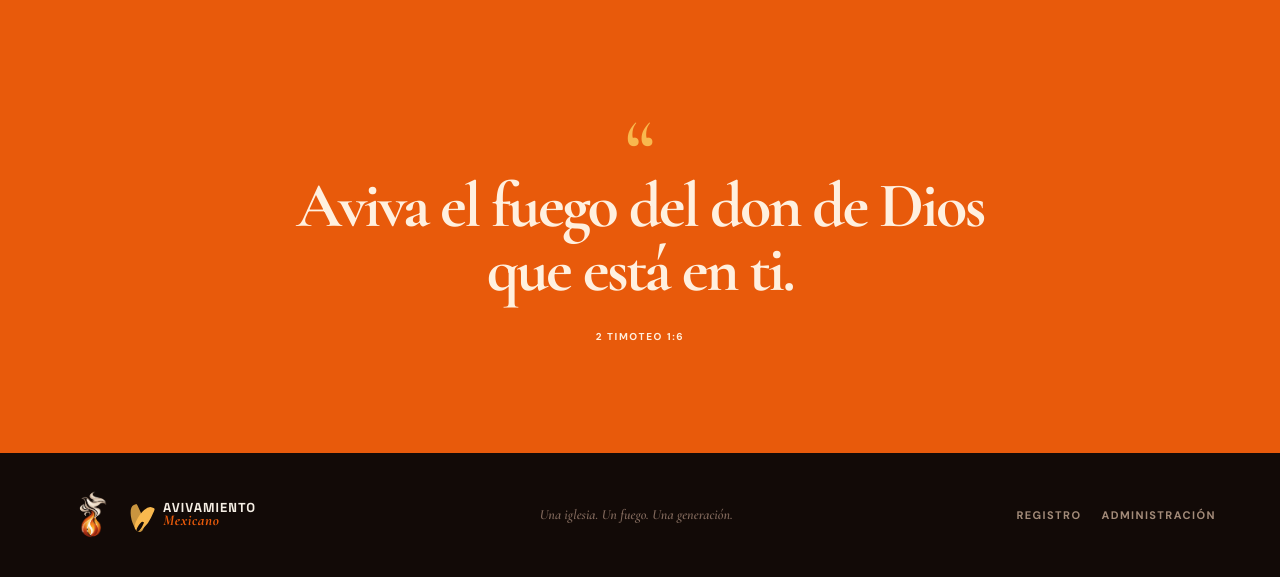
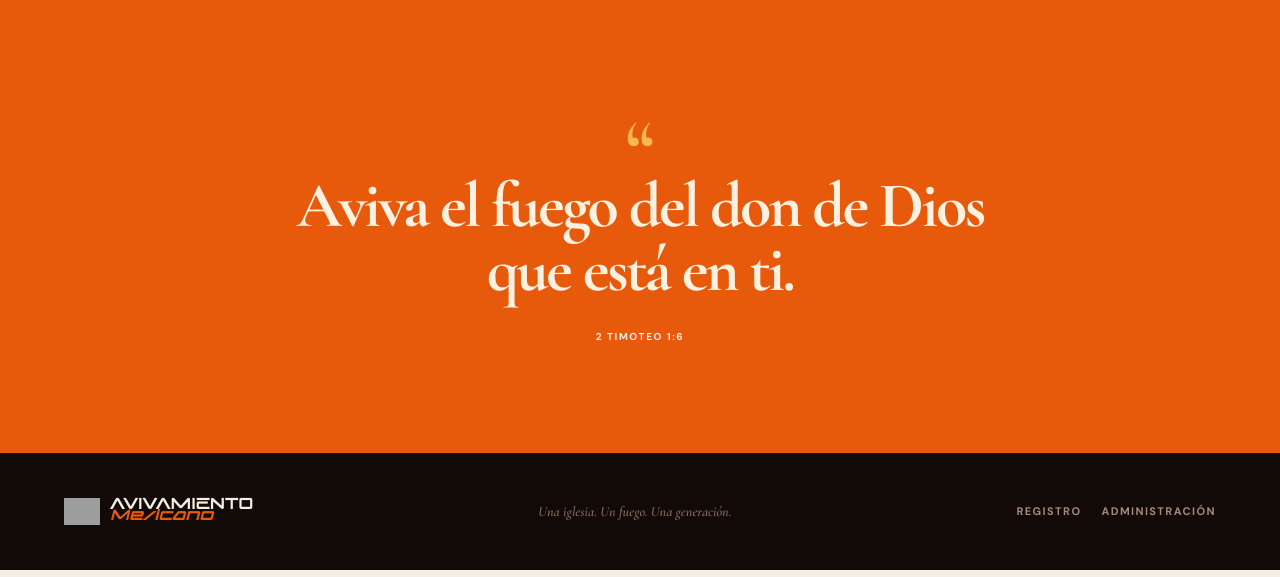
Before and after one commit to al064697/AvivamientoMexicano, a Flask app: page / in a window 1280 px wide. Shown: the part 2188-2765 px from the top of the page. Run offline with Flask 3, Linux system fonts and the light colour scheme; grey boxes are pictures that could not be loaded.

Commit message:
Use single symbol with MADENZ wordmark

```diff
--- a/static/css/style.css
+++ b/static/css/style.css
@@ -9,10 +9,11 @@ body { background: var(--paper); color: var(--ink); font-family: var(--font-body
 a { color: inherit; text-decoration: none; transition: color .25s ease, opacity .25s ease; }
 .site-header { align-items: center; display: flex; justify-content: space-between; padding: 28px 5vw; position: absolute; top: 0; width: 100%; z-index: 3; }
 .brand { align-items: center; display: flex; font-family: var(--font-ui); font-size: 13px; font-weight: 700; gap: 10px; letter-spacing: .08em; line-height: .9; text-transform: uppercase; }
-.brand-image { display: block; height: auto; max-height: 58px; max-width: 190px; transition: transform .35s cubic-bezier(.22, 1, .36, 1); width: auto; }
-.brand:hover .brand-image { transform: scale(1.05); }
-.brand-fallback { align-items: center; display: flex; gap: 10px; }
-.brand em { color: var(--orange); font-family: var(--font-quote); font-size: 15px; font-style: italic; letter-spacing: .04em; text-transform: none; }
+.brand-symbol { display: block; height: 48px; object-fit: contain; transition: transform .35s cubic-bezier(.22, 1, .36, 1); width: 42px; }
+.brand:hover .brand-symbol { transform: scale(1.08) rotate(-3deg); }
+.brand-text { display: flex; flex-direction: column; font-family: var(--font-brand); letter-spacing: .04em; line-height: .8; text-transform: uppercase; }
+.brand-text strong { color: var(--ink); font-size: 18px; font-weight: 600; }
+.brand-text em { color: var(--orange); font-size: 17px; font-style: italic; letter-spacing: .02em; text-transform: none; }
 .brand-mark { display: inline-block; height: 34px; position: relative; width: 25px; }
 .brand-mark::before, .brand-mark::after, .brand-mark i, .brand-mark b { background: var(--orange); border-radius: 80% 10% 70% 30%; bottom: 0; content: ''; display: block; height: 27px; position: absolute; transform: rotate(25deg); width: 12px; }
 .brand-mark::before { left: 3px; opacity: .8; transform: rotate(-25deg); }
@@ -125,7 +126,9 @@ td { color: #6f5b4b; font-size: 13px; }
 .footer-brand { color: var(--paper); }
 .footer-brand .brand-mark::before, .footer-brand .brand-mark::after, .footer-brand .brand-mark i { background: var(--gold); }
 .footer-brand .brand-mark b { background: #120a07; }
-.footer-brand .brand-image { max-height: 52px; max-width: 175px; }
+.footer-brand .brand-symbol { height: 42px; width: 36px; }
+.footer-brand .brand-text strong { color: var(--paper); font-size: 15px; }
+.footer-brand .brand-text em { font-size: 14px; }
 .site-footer p { font-family: var(--font-quote); font-size: 14px; font-style: italic; }
 .footer-links { display: flex; gap: 20px; }
 input, select, button { transition: border-color .25s ease, box-shadow .25s ease, transform .25s ease; }
--- a/templates/footer.html
+++ b/templates/footer.html
@@ -1 +1 @@
-<footer class="site-footer"><div class="brand footer-brand"><img class="brand-image" src="{{ url_for('static', filename='img/logo-principal.png') }}" alt="Avivamiento Mexicano" onerror="this.hidden=true; this.nextElementSibling.hidden=false;" /><span class="brand-fallback" hidden><span class="brand-mark" aria-hidden="true"><i></i><b></b></span><span>Avivamiento<br /><em>Mexicano</em></span></span></div><p>Una iglesia. Un fuego. Una generación.</p><div class="footer-links"><a href="{{ url_for('registration_page') }}">Registro</a><a href="{{ url_for('admin_dashboard') }}">Administración</a></div></footer>
+<footer class="site-footer"><div class="brand footer-brand"><img class="brand-symbol" src="{{ url_for('static', filename='img/logo-mark.png') }}" alt="" onerror="this.hidden=true;" /><span class="brand-text"><strong>AVIVAMIENTO</strong><em>Mexicano</em></span></div><p>Una iglesia. Un fuego. Una generación.</p><div class="footer-links"><a href="{{ url_for('registration_page') }}">Registro</a><a href="{{ url_for('admin_dashboard') }}">Administración</a></div></footer>
--- a/templates/index.html
+++ b/templates/index.html
@@ -9,7 +9,7 @@
   </head>
   <body>
     <header class="site-header">
-      <a class="brand" href="{{ url_for('home') }}"><img class="brand-image" src="{{ url_for('static', filename='img/logo-principal.png') }}" alt="Avivamiento Mexicano" onerror="this.hidden=true; this.nextElementSibling.hidden=false;" /><span class="brand-fallback" hidden><span class="brand-mark" aria-hidden="true"><i></i><b></b></span><span>Avivamiento<br /><em>Mexicano</em></span></span></a>
+      <a class="brand" href="{{ url_for('home') }}"><img class="brand-symbol" src="{{ url_for('static', filename='img/logo-mark.png') }}" alt="" onerror="this.hidden=true;" /><span class="brand-text"><strong>AVIVAMIENTO</strong><em>Mexicano</em></span></a>
       <button class="menu-toggle" aria-label="Abrir menú" aria-expanded="false">Menu</button>
       <nav class="site-nav"><a href="#vision">Visión</a><a href="#programa">Programa</a><a href="{{ url_for('registration_page') }}">Registro</a></nav>
       <a class="header-cta" href="{{ url_for('registration_page') }}">Quiero asistir ↗</a>
--- a/templates/registro.html
+++ b/templates/registro.html
@@ -2,7 +2,7 @@
 <html lang="es">
   <head><meta charset="UTF-8" /><meta name="viewport" content="width=device-width, initial-scale=1.0" /><title>Registro | Avivamiento Mexicano</title><link rel="stylesheet" href="{{ url_for('static', filename='css/style.css') }}" /></head>
   <body>
-    <header class="site-header"><a class="brand" href="{{ url_for('home') }}"><img class="brand-image" src="{{ url_for('static', filename='img/logo-principal.png') }}" alt="Avivamiento Mexicano" onerror="this.hidden=true; this.nextElementSibling.hidden=false;" /><span class="brand-fallback" hidden><span class="brand-mark" aria-hidden="true"><i></i><b></b></span><span>Avivamiento<br /><em>Mexicano</em></span></span></a><a class="header-cta" href="{{ url_for('home') }}">Volver al inicio</a></header>
+    <header class="site-header"><a class="brand" href="{{ url_for('home') }}"><img class="brand-symbol" src="{{ url_for('static', filename='img/logo-mark.png') }}" alt="" onerror="this.hidden=true;" /><span class="brand-text"><strong>AVIVAMIENTO</strong><em>Mexicano</em></span></a><a class="header-cta" href="{{ url_for('home') }}">Volver al inicio</a></header>
     <main class="page-section"><div class="page-heading"><div class="section-kicker">03 / Hazlo personal</div><h1>Reserva<br /><em>tu lugar.</em></h1><p>Completa tus datos para registrarte al congreso. Los campos marcados son obligatorios.</p></div>
       <form class="register-form" id="registration-form">
         <div class="form-section-title">Información personal</div>
```
Also changed, not shown: static/img/README.md.
